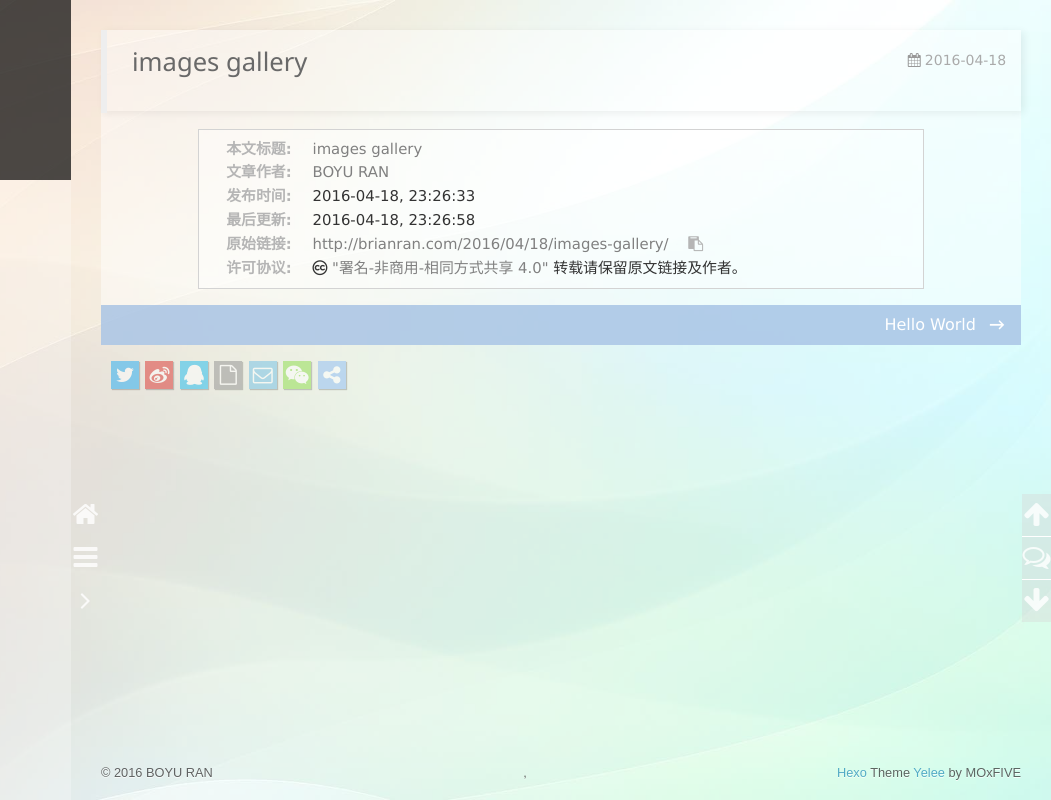
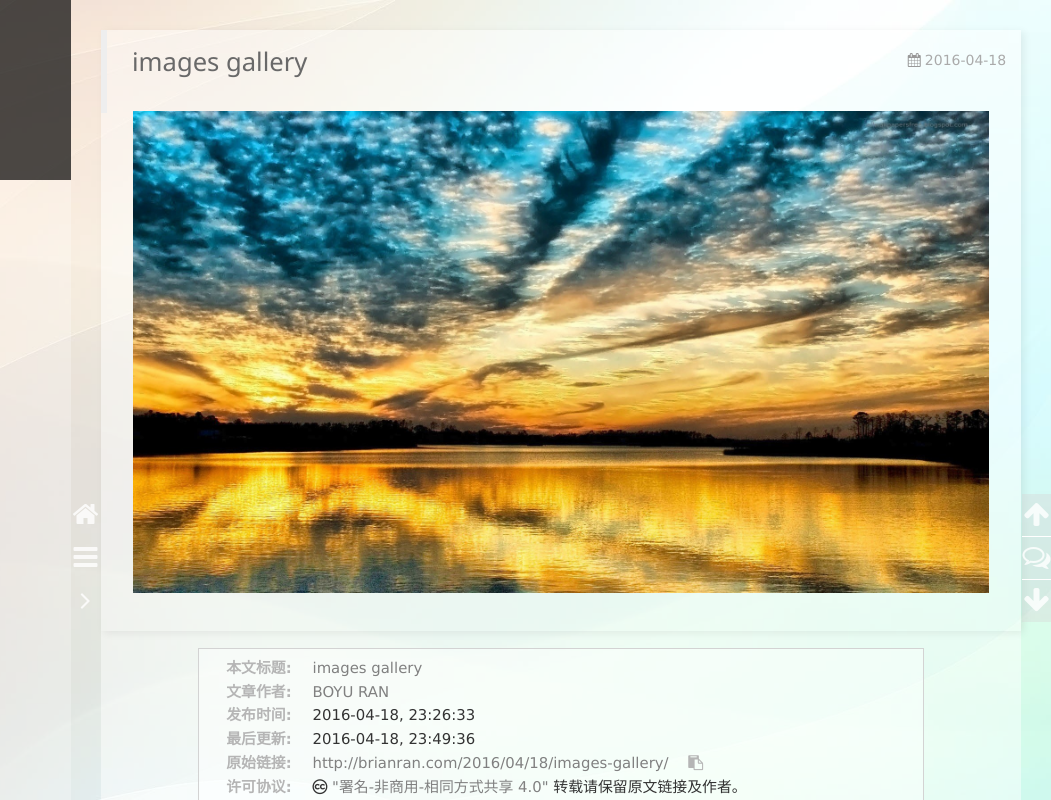
Before and after one commit to Brian-0114/Brian-0114.github.io, a plain HTML site: page 2016/04/18/images-gallery/index.html in a window 1280 px wide. Shown: the top 800 px of the page, 229-1280 px from the left. Drawn offline with nearby package versions, Linux system fonts and the light colour scheme; some packages are replaced by stand-ins of ours; a script that the page names is missing.

Commit message:
Site updated: 2016-04-18 23:49:54

```diff
--- a/2016/04/18/images-gallery/index.html
+++ b/2016/04/18/images-gallery/index.html
@@ -11,13 +11,12 @@
 <meta property="og:url" content="http://brianran.com/2016/04/18/images-gallery/index.html">
 <meta property="og:site_name" content="Brian Blog">
 <meta property="og:description">
-<meta property="og:image" content="http://brianran.com/Brian-0114.github.io/images/Landscape_2.jpg">
-<meta property="og:image" content="http://brianran.com/Brian-0114.github.io/images/landscape_1.jpg">
-<meta property="og:updated_time" content="2016-04-19T06:26:58.000Z">
+<meta property="og:image" content="http://brianran.com/images/Landscape_2.jpg">
+<meta property="og:updated_time" content="2016-04-19T06:49:36.000Z">
 <meta name="twitter:card" content="summary">
 <meta name="twitter:title" content="images gallery">
 <meta name="twitter:description">
-<meta name="twitter:image" content="http://brianran.com/Brian-0114.github.io/images/Landscape_2.jpg">
+<meta name="twitter:image" content="http://brianran.com/images/Landscape_2.jpg">
 
     <link rel="alternative" href="/atom.xml" title="Brian Blog" type="application/atom+xml">
 
@@ -265,6 +264,7 @@
     <div class="article-entry" itemprop="articleBody">
 
 
+        <p><img src="/images/Landscape_2.jpg" alt=""></p>
 
 
     </div>
@@ -276,7 +276,7 @@
         <p><span>本文标题:</span><a href="/2016/04/18/images-gallery/">images gallery</a></p>
         <p><span>文章作者:</span><a href="/" title="回到主页">BOYU RAN</a></p>
         <p><span>发布时间:</span>2016-04-18, 23:26:33</p>
-        <p><span>最后更新:</span>2016-04-18, 23:26:58</p>
+        <p><span>最后更新:</span>2016-04-18, 23:49:36</p>
         <p>
             <span>原始链接:</span><a class="post-url" href="/2016/04/18/images-gallery/" title="images gallery">http://brianran.com/2016/04/18/images-gallery/</a>
             <span class="copy-path" data-clipboard-text="原文: http://brianran.com/2016/04/18/images-gallery/　　作者: BOYU RAN" title="点击复制文章链接"><i class="fa fa-clipboard"></i></span>
```
Also changed, not shown: index.html (+1 -0 lines).
